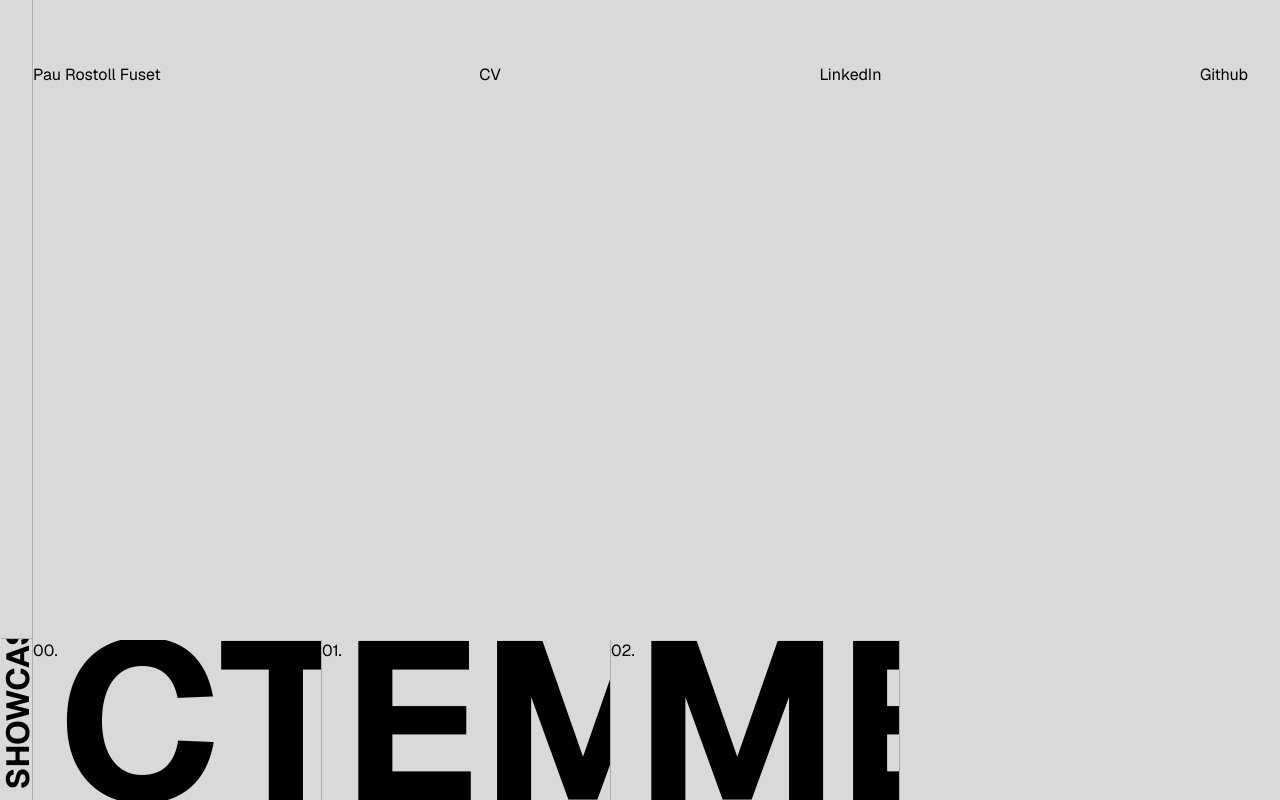
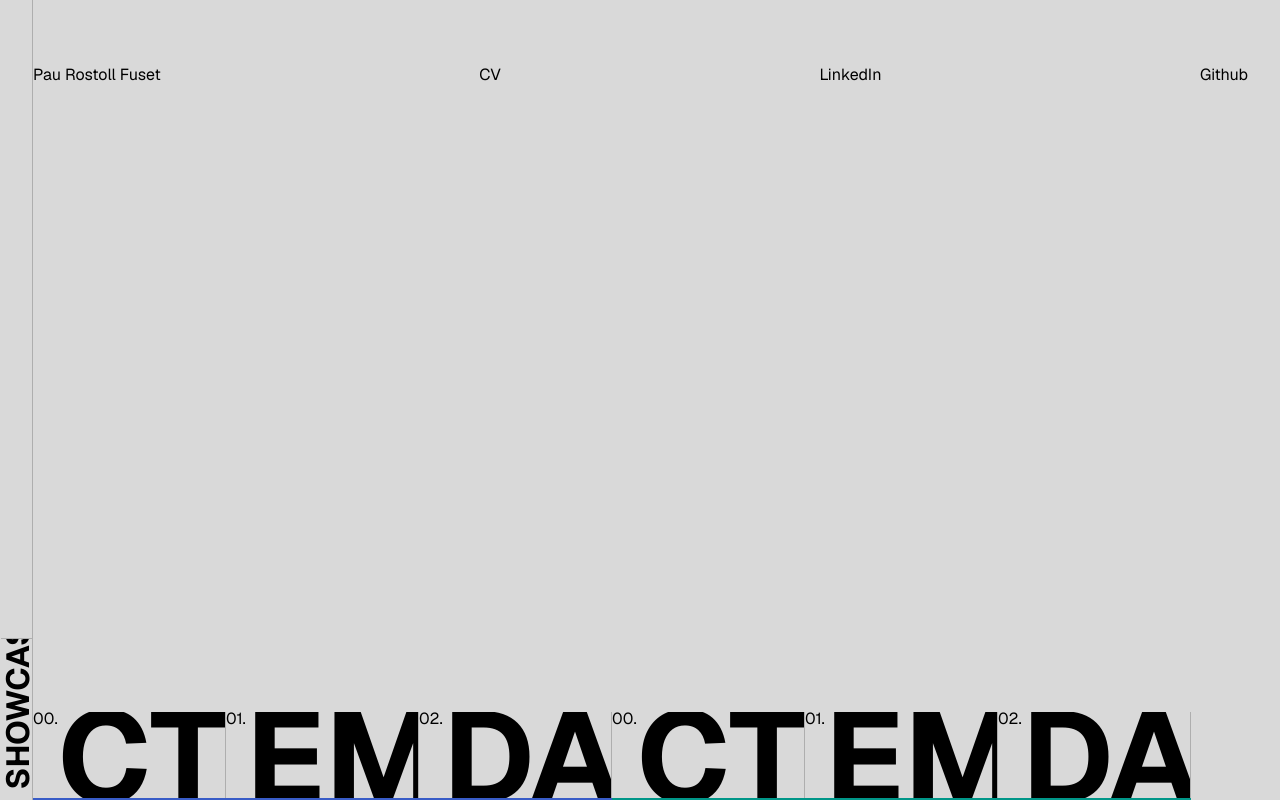
Before and after one commit to prosfus/Portfolio, a React (Vite) app: page / in a window 1280 px wide. Built offline with nearby package versions, Linux system fonts and the light colour scheme.

Commit message:
feat: different colors for each proyect

```diff
--- a/src/App.tsx
+++ b/src/App.tsx
@@ -6,6 +6,8 @@ import { AnimatePresence } from "motion/react";
 import CTI from "./components/CTI";
 import HighlightedComponent from "./components/HighlightedComponent";
 import { Dashboard } from "./components/Dashboard";
+import DialappletLogo from "./assets/dialapplet.webp";
+import OSCARLogo from "./assets/oscar.png";
 
 function App() {
   const [itemHovered, setItemHovered] = useState<string>();
@@ -93,7 +95,7 @@ function App() {
                 />
               </HighlightedComponent>
               <HighlightedComponent
-                key="metrics"
+                key="dashboard"
                 id="02"
                 itemHovered={itemHovered}
                 itemSelected={itemSelected}
@@ -109,7 +111,6 @@ function App() {
             display: "flex",
             flexDirection: "row",
             alignItems: "baseline",
-            padding: "2rem 0 0 0",
             position: "relative",
           }}
         >
@@ -142,14 +143,67 @@ function App() {
               SHOWCASE
             </motion.h1>
           </div>
-          <div
+          <motion.div
             style={{
-              width: "100%",
               height: "100%",
               display: "flex",
-              overflow: "hidden",
+              position: "relative",
             }}
           >
+            <AnimatePresence>
+              {itemHovered && (
+                <motion.img
+                  src={DialappletLogo}
+                  initial={{
+                    opacity: 0,
+                    filter: "blur(6px)",
+                    y: 10,
+                  }}
+                  animate={{
+                    opacity: 1,
+                    filter: "blur(0px)",
+                    y: 0,
+                  }}
+                  exit={{
+                    opacity: 0,
+                    filter: "blur(6px)",
+                    y: 10,
+                  }}
+                  height={20}
+                  width={20}
+                  style={{
+                    position: "absolute",
+                    left: 2,
+
+                    y: -4,
+                    bottom: 6,
+                    zIndex: 20,
+                  }}
+                  transition={{
+                    duration: 0.3,
+                    type: "spring",
+                    bounce: 0,
+                  }}
+                />
+              )}
+            </AnimatePresence>
+            <motion.div
+              animate={{
+                height: itemHovered ? "5px" : "2px",
+              }}
+              style={{
+                position: "absolute",
+                bottom: 0,
+                width: "100%",
+                background: "#385cc7",
+                zIndex: 2,
+              }}
+              transition={{
+                duration: 0.3,
+                type: "spring",
+                bounce: 0,
+              }}
+            ></motion.div>
             <ProyectCard
               id={"00"}
               name="CTI"
@@ -168,13 +222,99 @@ function App() {
             />
             <ProyectCard
               id={"02"}
-              name="METRICS"
+              name="DASHBOARD"
               setItemHovered={setItemHovered}
               setItemSelected={setItemSelected}
               isSelected={itemSelected === "02"}
               isHovered={itemHovered === "02"}
             />
-          </div>
+          </motion.div>
+          <motion.div
+            style={{
+              height: "100%",
+              display: "flex",
+              position: "relative",
+            }}
+          >
+            <AnimatePresence>
+              {itemHovered && (
+                <motion.img
+                  src={OSCARLogo}
+                  initial={{
+                    opacity: 0,
+                    filter: "blur(6px)",
+                    y: 10,
+                  }}
+                  animate={{
+                    opacity: 1,
+                    filter: "blur(0px)",
+                    y: 0,
+                  }}
+                  exit={{
+                    opacity: 0,
+                    filter: "blur(6px)",
+                    y: 10,
+                  }}
+                  height={20}
+                  width={20}
+                  style={{
+                    position: "absolute",
+                    left: 2,
+
+                    y: -4,
+                    bottom: 6,
+                    zIndex: 20,
+                  }}
+                  transition={{
+                    duration: 0.3,
+                    type: "spring",
+                    bounce: 0,
+                  }}
+                />
+              )}
+            </AnimatePresence>
+            <motion.div
+              animate={{
+                height: itemHovered ? "5px" : "2px",
+              }}
+              style={{
+                position: "absolute",
+                bottom: 0,
+                width: "100%",
+                background: "#009688",
+                zIndex: 2,
+              }}
+              transition={{
+                duration: 0.3,
+                type: "spring",
+                bounce: 0,
+              }}
+            ></motion.div>
+            <ProyectCard
+              id={"00"}
+              name="CTI"
+              setItemHovered={setItemHovered}
+              setItemSelected={setItemSelected}
+              isSelected={itemSelected === "00"}
+              isHovered={itemHovered === "00"}
+            />
+            <ProyectCard
+              id={"01"}
+              name="EMAIL"
+              setItemHovered={setItemHovered}
+              setItemSelected={setItemSelected}
+              isSelected={itemSelected === "01"}
+              isHovered={itemHovered === "01"}
+            />
+            <ProyectCard
+              id={"02"}
+              name="DASHBOARD"
+              setItemHovered={setItemHovered}
+              setItemSelected={setItemSelected}
+              isSelected={itemSelected === "02"}
+              isHovered={itemHovered === "02"}
+            />
+          </motion.div>
         </div>
       </div>
     </div>
--- a/src/ProyectCard.tsx
+++ b/src/ProyectCard.tsx
@@ -21,24 +21,24 @@ export default function ProyectCard({
 }: ProyectCardProps) {
   return (
     <motion.div
-      initial={{ width: "18rem" }}
+      initial={{ width: "12rem" }}
       layoutId={`proyect-card-${id}`}
       animate={{
-        width: isSelected ? "auto" : "18rem",
-        padding: isSelected ? "0rem 5rem" : "0rem 0rem",
+        width: isSelected ? "auto" : "12rem",
+        padding: isSelected ? "0rem 3rem" : "0rem 0rem",
       }}
-      whileHover={{ width: "auto", padding: "0rem 5rem" }}
+      whileHover={{ width: "auto", padding: "0rem 3rem" }}
       onHoverStart={() => setItemHovered(id)}
       onHoverEnd={() => setItemHovered(undefined)}
       onClick={() => setItemSelected(isSelected ? undefined : id)}
       style={{
-        height: "10rem",
+        height: "5.5rem",
         display: "flex",
         flexDirection: "row",
         justifyContent: "flex-start",
         alignItems: "center",
         maxHeight: "10rem",
-        minWidth: "18rem",
+        minWidth: "12rem",
         overflow: "hidden",
         borderRight: "1px solid #AEAEAE",
         cursor: "pointer",
@@ -64,11 +64,11 @@ export default function ProyectCard({
               style={{
                 backgroundColor: "#9d9d9d66",
                 borderRadius: "10px",
-                padding: "1rem 2rem",
+                padding: "0.5rem 1rem",
                 display: "flex",
                 justifyContent: "center",
                 alignItems: "center",
-                gap: "1rem",
+                gap: "0.5rem",
                 backdropFilter: "blur(6px)",
               }}
             >
@@ -90,7 +90,7 @@ export default function ProyectCard({
                         display: "flex",
                         justifyContent: "center",
                         alignItems: "center",
-                        gap: "1rem",
+                        gap: "0.5rem",
                       }}
                     >
                       <span>See more</span>
@@ -107,7 +107,7 @@ export default function ProyectCard({
                         display: "flex",
                         justifyContent: "center",
                         alignItems: "center",
-                        gap: "1rem",
+                        gap: "0.5rem",
                       }}
                     >
                       <span>Close</span>
@@ -128,13 +128,14 @@ export default function ProyectCard({
           display: "flex",
           justifyContent: "center",
           alignItems: "flex-start",
+          lineHeight: "14px",
         }}
       >
         <span>{id}.</span>
       </motion.div>
       <motion.h1
         layoutId={`proyect-card-name-${id}`}
-        style={{ fontSize: "14rem", fontWeight: "bold" }}
+        style={{ fontSize: "8rem", fontWeight: "bold" }}
       >
         {name}
       </motion.h1>
```
